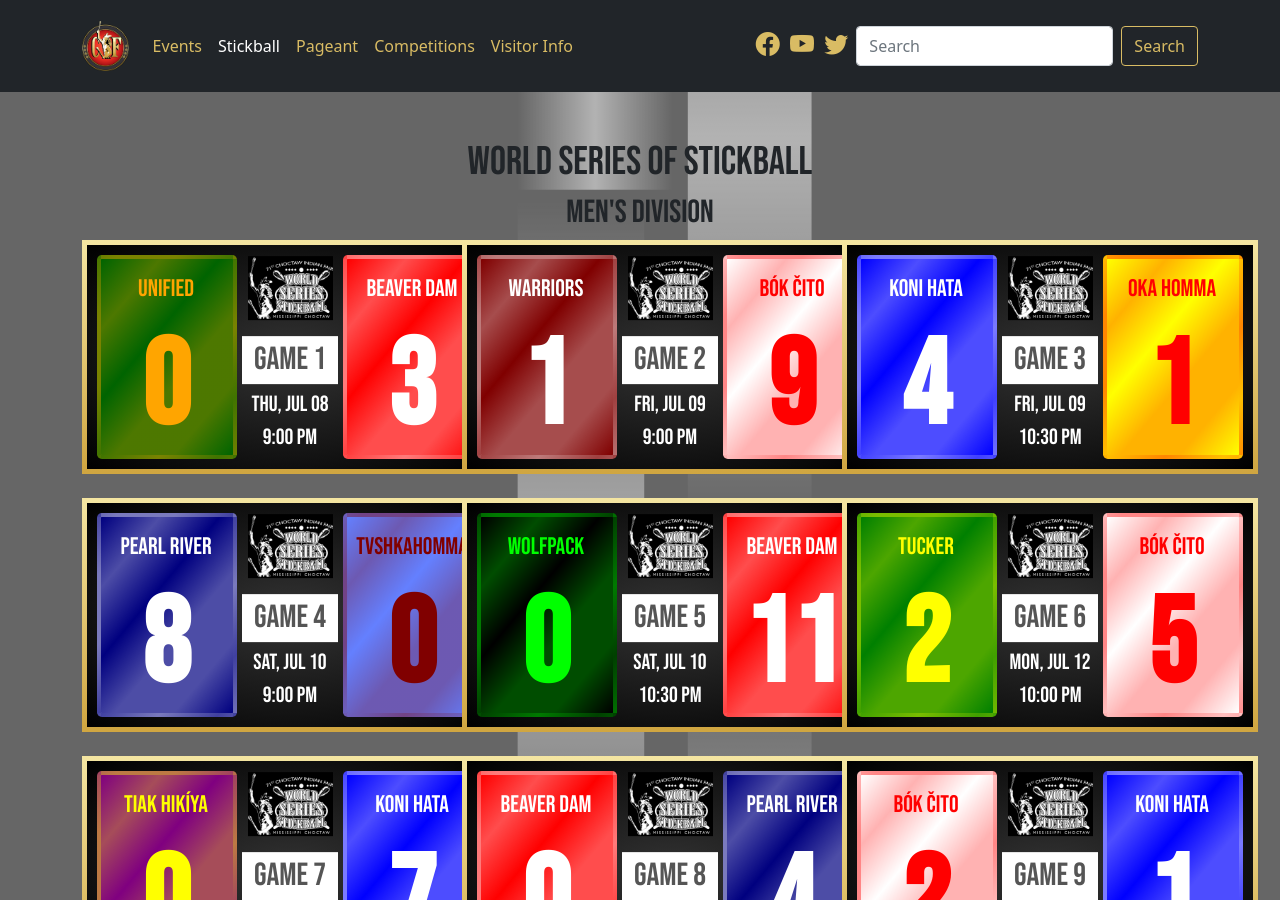
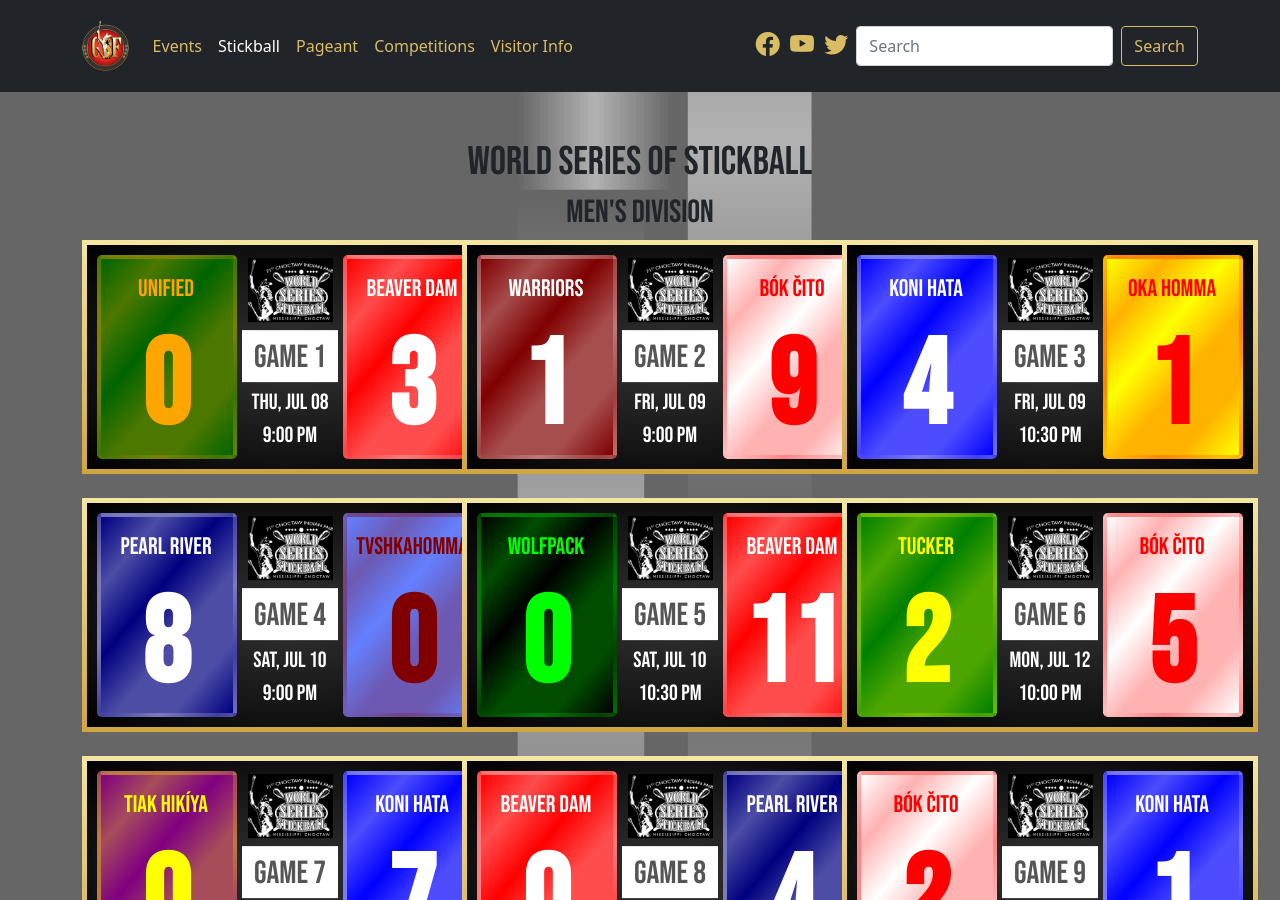
Before and after one commit to smattera/smattera.github.io, a Jekyll site: the page built from stickball/index.md, in a window 1280 px wide and 900 px high. Built offline with Jekyll 4.4.1, drawn with Linux system fonts in a browser that asks for light colours; nearby versions of some CDN libraries.

Commit message:
Update game.html

```diff
--- a/_includes/game.html
+++ b/_includes/game.html
@@ -9,8 +9,8 @@
     </div>
     <div class="position-absolute top-50 start-50 translate-middle" style="width: 96px;">
       <img src="../assets/img/wss.jpg" class="img-fluid lighten" style="max-width: 85px">
-      <div class="mt-3" style="background: white; color: #555;">
-        <p class="mb-0" style="font-size: 32px;">GAME {{ include.g }}</p>
+      <div class="mt-2" style="background: white; color: #555;">
+        <p class="mb-0 pt-1" style="font-size: 32px;">GAME {{ include.g }}</p>
       </div>
       <p class="m-1" style="font-size: 22px;">{{ include.d }}<br>{{ include.hr }}</p>
     </div>
```
